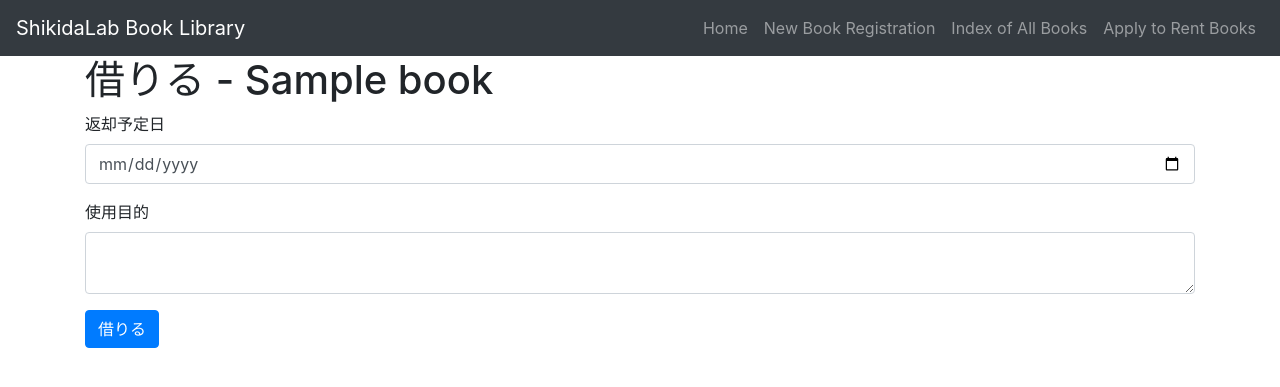
After one commit to Aoi-Okayama0930/mini-software, a FastAPI app: template fastapi-app/templates/borrow_book.html in a window 1280 px wide. The commit adds this page. Shown: the top 387 px of the page. Run offline with FastAPI, Linux system fonts and the light colour scheme; the template is opened without the code that fills it: most values are stand-ins (such as "Sample title", 1, 10 or a date in 2020); some libraries are stand-ins or nearby versions.

Commit message:
通知check

```diff
--- /dev/null
+++ b/fastapi-app/templates/borrow_book.html
@@ -0,0 +1,22 @@
+{% extends "base.html" %}
+
+{% block title %}
+Borrow Book
+{% endblock %}
+
+{% block content %}
+<h1>借りる - {{ book.title }}</h1>
+
+<form action="{{ url_for('borrow_book', book_id=book.id) }}" method="post">
+    <div class="form-group">
+        <label for="borrow_until">返却予定日</label>
+        <input type="date" id="borrow_until" name="borrow_until" class="form-control" required>
+    </div>
+    <div class="form-group">
+        <label for="borrow_purpose">使用目的</label>
+        <textarea id="borrow_purpose" name="borrow_purpose" class="form-control" required></textarea>
+    </div>
+    <button type="submit" class="btn btn-primary">借りる</button>
+</form>
+
+{% endblock %}
--- a/fastapi-app/templates/home.html
+++ b/fastapi-app/templates/home.html
@@ -12,7 +12,7 @@ Welcome to ShikidaLab Book Library
         <p class="lead mb-4">The system created by a 3rd year student in the 2024 summer vacation. You can register, search, and apply to rent books here.</p>
         <div class="d-flex justify-content-center">
             <a href="{{ url_for('add_book') }}" class="btn btn-lg btn-info mx-2">New Book Registration</a>
-            <a href="{{ url_for('showLibrary') }}" class="btn btn-lg btn-success mx-2">Index of All Books</a>
+            <a href="{{ url_for('showLibrary') }}" class="btn btn-lg btn-success mx-2">keyword search</a>
         </div>
     </div>
 </div>
```
Also changed, not shown: fastapi-app/templates/book_detail.html (added, +21 -0 lines).
